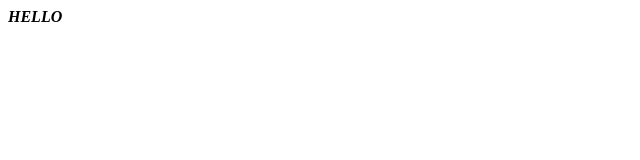
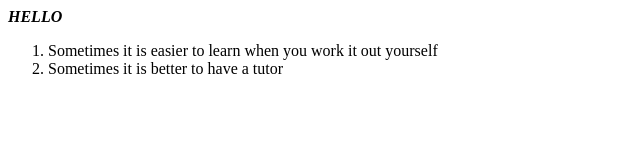
Before and after one commit to RitaLevi/ritalevi.github.io, a plain HTML site: page index.html in a window 1280 px wide. Shown: the whole page, without its empty margins (0-640 px from the left). Drawn offline with Linux system fonts and the light colour scheme.

Commit message:
ritalevi.github.io

```diff
--- a/index.html
+++ b/index.html
@@ -1 +1,7 @@
-<B><I>HELLO<I><B>
+<B><I>HELLO</I></B>
+
+<ol>
+<li>Sometimes it is easier to learn when you work it out yourself</li>
+
+<li>Sometimes it is better to have a tutor</li>
+</ol>
```
